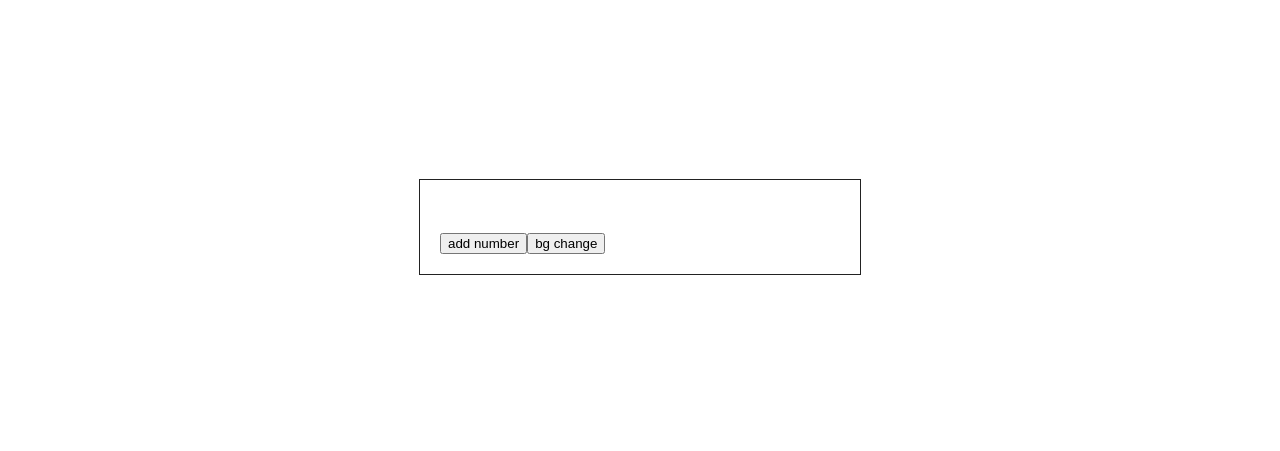
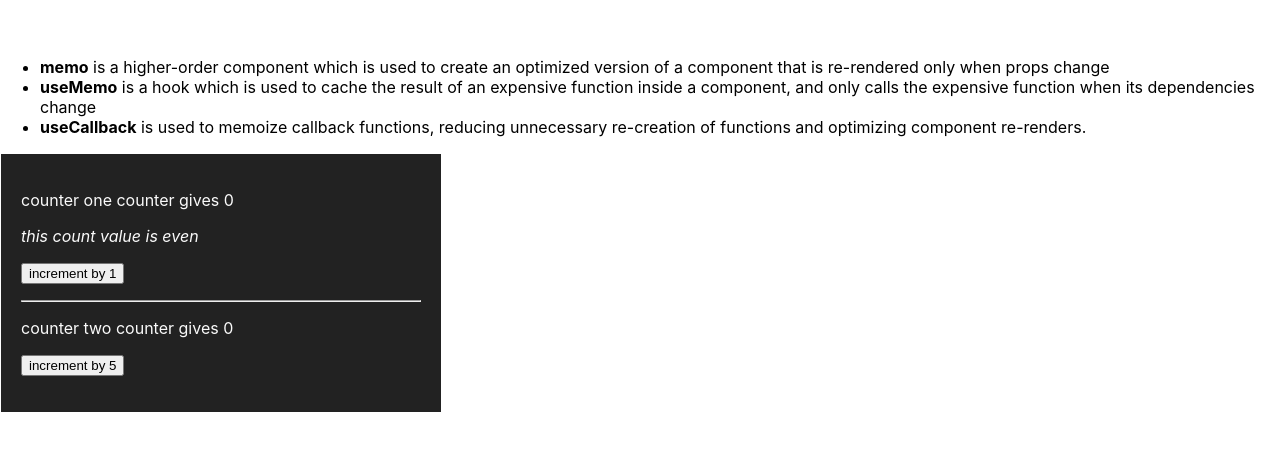
Before and after one commit to futureweb7/react-learning, a React (Create React App) app: page / in a window 1280 px wide. Shown: the part 173-624 px from the top of the page. Built offline with nearby package versions, Linux system fonts and the light colour scheme.

Commit message:
callBackMemo

```diff
--- a/src/App.js
+++ b/src/App.js
@@ -1,6 +1,7 @@
 import React from 'react';
 import "./App.css"
-import ExFour from './components/useState/ExFour';
+// import ExFour from './components/useState/ExFour';
+import ExOne from './components/callBackMemo/exOne/ExOne';
 // import TempBoard from './components/reactLiftingStateUp/TempBoard';
 // import HocBord from './components/hoc/HocBord';
 // import AllUserList from './components/hocLoader/AllUserList';
@@ -14,7 +15,8 @@ const App = () => {
     alignItems: "center",
     justifyContent: "center",
     width:"100%",
-    height:"100dvh"
+    height:"100dvh",
+    flexDirection: "column"
     }
   return (
     <div style={areaStyle}>
@@ -25,7 +27,8 @@ const App = () => {
       {/* <ExOne /> */}
       {/* <ExThree/> */}
       {/* <ExTwo/> */}
-      <ExFour/>
+      {/* <ExFour/> */}
+      <ExOne/>
     </div>
   );
 };
--- /dev/null
+++ b/src/components/callBackMemo/exOne/Button.jsx
@@ -0,0 +1,15 @@
+import React, { memo } from 'react';
+
+const Button = ({handleClick,children}) => {
+    console.log(`"🚀 ~ file: Button.jsx:13 ~ Button ~ Button:", ${children}`)
+    return (
+       <p>
+        <button onClick={handleClick}>
+            {children}
+        </button>
+       </p>
+    );
+};
+
+
+export default memo(Button);
--- /dev/null
+++ b/src/components/callBackMemo/exOne/ExOne.jsx
@@ -0,0 +1,51 @@
+import React, { useCallback, useMemo, useState } from 'react';
+import Title from './Title';
+import Button from './Button';
+
+const darkStyle = {
+    background:"#222",
+    color: "#fafafa",
+    border:"1px solid #fff",
+    padding: "20px",
+    width:"400px"
+}
+// const divStylw = {
+//    display:"flex" ,
+//    flexDirection: "column"
+// }
+const ExOne = () => {
+   const [count, setCount] = useState(0);
+   const [count2, setCount2] = useState(0);
+
+   const handleCountByOne = useCallback(() => {
+        setCount((prevCount) => prevCount + 1);
+    },[]);
+   const handleCountByFive = useCallback( () => {
+        setCount2((prevCount) => prevCount + 5);
+     },[] );
+     const isEvenOrOdd = useMemo(() => {
+        let i = 0;
+        while (i < 10) i +=1;
+        return count % 2 === 0;
+     },[count]);
+
+    return (
+       <div>
+       <ul>
+        <li> <b>memo</b> is a higher-order component which is used to create an optimized version of a component that is re-rendered only when props change</li>
+        <li> <b>useMemo</b> is a hook which is used to cache the result of an expensive function inside a component, and only calls the expensive function when its dependencies change</li>
+        <li><b>useCallback</b> is used to memoize callback functions, reducing unnecessary re-creation of functions and optimizing component re-renders.</li>
+       </ul>
+        <div style={darkStyle}>
+            <Title title="counter one" count={count}/>
+            <span><i>this count value is {isEvenOrOdd ? "even" : "odd"}</i></span>
+            <Button handleClick={handleCountByOne}>increment by 1</Button>
+            <hr/>
+            <Title title="counter two" count={count2}/>
+            <Button handleClick={handleCountByFive}>increment by 5</Button>
+        </div>
+       </div>
+    );
+};
+
+export default ExOne;
--- /dev/null
+++ b/src/components/callBackMemo/exOne/Title.js
@@ -0,0 +1,10 @@
+import React, { memo } from 'react';
+
+const Title = ({title, count}) => {
+    console.log(`"🚀 ~ file: Title.js:8 ~ Title ~ Title:", ${title}`)
+    return (
+        <p> {title} counter gives {count}</p>
+    );
+};
+
+export default memo(Title);
--- a/src/index.js
+++ b/src/index.js
@@ -6,9 +6,7 @@ import reportWebVitals from './reportWebVitals';
 
 const root = ReactDOM.createRoot(document.getElementById('root'));
 root.render(
-  <React.StrictMode>
     <App />
-  </React.StrictMode>
 );
 
 // If you want to start measuring performance in your app, pass a function
```
